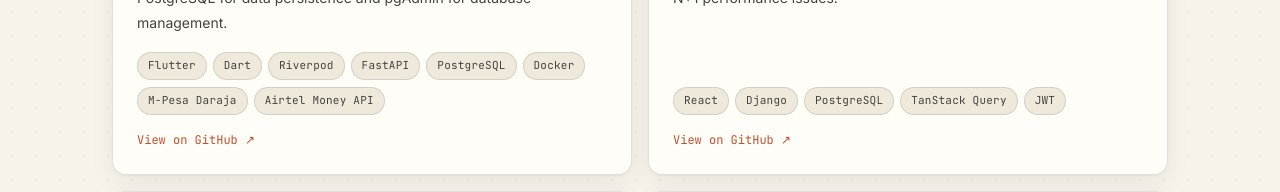
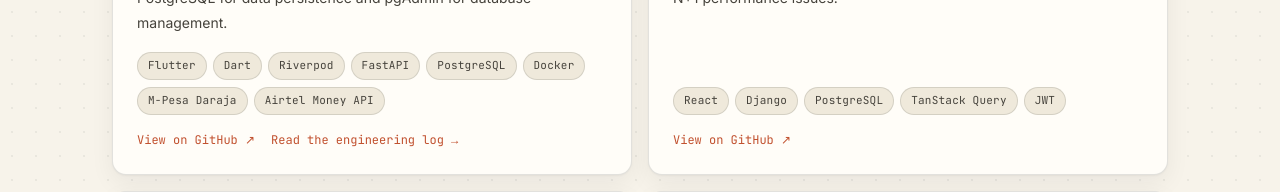
Before and after one commit to njogubless/Bless_portfolio, a React (Vite) app in the folder Bless_portfolio/frontend/: page /work in a window 1280 px wide. Shown: the part 1680-1872 px from the top of the page. Built offline with nearby package versions, Linux system fonts and the light colour scheme.

Commit message:
feat(work):link the Changa project to its engineering log

```diff
--- a/Bless_portfolio/frontend/src/pages/Work.jsx
+++ b/Bless_portfolio/frontend/src/pages/Work.jsx
@@ -1,4 +1,5 @@
 import { useMemo, useState } from 'react'
+import { Link } from 'react-router-dom'
 import SEO from '../components/SEO'
 import Container from '../components/ui/Container'
 import Reveal from '../components/ui/Reveal'
@@ -83,6 +84,7 @@ function ProjectEntry({ project }) {
           <li key={s}><Badge>{s}</Badge></li>
         ))}
       </ul>
+      <div className={styles.projectLinks}>
         {project.github ? (
           <a href={project.github} target="_blank" rel="noopener noreferrer" className={styles.projectLink}>
             View on GitHub ↗
@@ -90,6 +92,12 @@ function ProjectEntry({ project }) {
         ) : (
           <span className={styles.projectPrivateNote}>Codebase is private</span>
         )}
+        {project.writeup && (
+          <Link to={`/blog/${project.writeup.slug}`} className={styles.projectLink}>
+            {project.writeup.label} →
+          </Link>
+        )}
+      </div>
     </Card>
   )
 }
--- a/Bless_portfolio/frontend/src/pages/Work.module.css
+++ b/Bless_portfolio/frontend/src/pages/Work.module.css
@@ -165,6 +165,13 @@
   margin-bottom: var(--space-4);
 }
 
+.projectLinks {
+  display: flex;
+  flex-wrap: wrap;
+  align-items: center;
+  gap: var(--space-4);
+}
+
 .projectLink {
   font-family: var(--font-mono);
   font-size: 12px;
```
Also changed, not shown: Bless_portfolio/frontend/src/lib/data/projects.js. Lines whose indentation alone changed are shown as unchanged.
